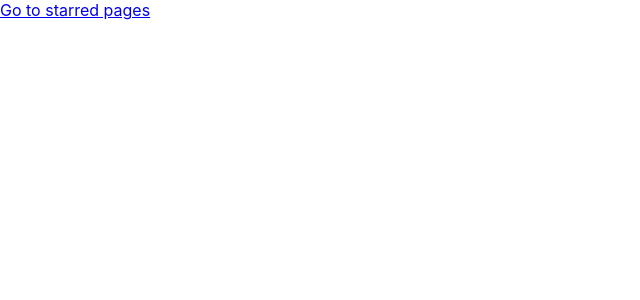
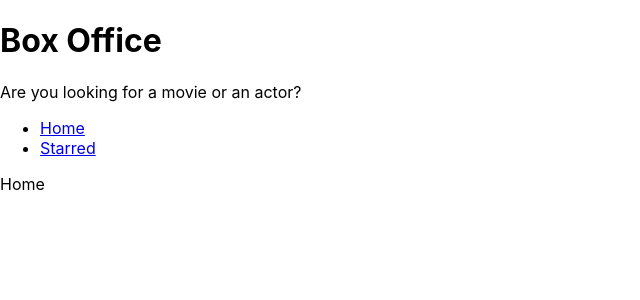
Before and after one commit to Kobidupadhaya/box-office-app, a React (Create React App) app: page / in a window 1280 px wide. Shown: the top 300 px of the page, without its empty margins (0-640 px from the left). Built offline with nearby package versions, Linux system fonts and the light colour scheme.

Commit message:
added navigation and shared layout for home and starred pages

```diff
--- a/src/App.jsx
+++ b/src/App.jsx
@@ -1,14 +1,15 @@
 import { BrowserRouter,Routes,Route } from "react-router-dom";
 import Home from "./pages/Home";
 import Starred from "./pages/Starred";
-
+import MainLayout from "./components/MainLayout";
 function App() {
   return (
     <BrowserRouter>
     <Routes>
-
+      <Route element={<MainLayout/>}>
       <Route path="/" element = { <Home/>}/>
       <Route path="/starred" element= {<Starred/>} />
+      </Route>
       <Route path = "*" element={<div>Not found </div>}/>
       {/*<Route path="/" element={<App />}>
         <Route index element={<Home />} />
--- /dev/null
+++ b/src/components/AppTitle.jsx
@@ -0,0 +1,11 @@
+export default  function AppTitle(props){
+    const {
+        title = "Box Office",subtitle ="Are you looking for a movie or an actor?",
+     } = props;
+  return(
+       <div>
+         <h1> {title}</h1>
+         <p> {subtitle}</p>
+        </div>
+     );
+    };
--- /dev/null
+++ b/src/components/MainLayout.jsx
@@ -0,0 +1,19 @@
+import {Outlet } from 'react-router-dom'
+import Navs from './Navs';
+import AppTitle from './AppTitle';
+
+const MainLayout = () => {
+
+
+return(
+   <div>
+        <AppTitle />
+     <Navs />
+
+
+
+     <Outlet />
+    </div>
+ );
+};
+export default MainLayout;
--- /dev/null
+++ b/src/components/Navs.jsx
@@ -0,0 +1,31 @@
+
+import { Link } from "react-router-dom";
+
+const LINKS =[{
+
+    text:'Home',
+    to: "/",
+},
+{
+    text:'Starred',
+    to: "/Starred",
+},
+
+];
+
+const Navs =() => {
+    return (
+    <div>
+        <ul>
+            {LINKS.map ((item => (
+               <li key={item.to}>
+
+                <Link to ={item.to}>{item.text}</Link>
+            </li>)
+          ) ) }
+        </ul>
+    </div>
+    );
+};
+
+export default Navs;
--- a/src/pages/Home.jsx
+++ b/src/pages/Home.jsx
@@ -1,10 +1,11 @@
-import { Link } from "react-router-dom";
+
 
 const  Home = () =>{
-return<div>
-<Link to="/starred"> Go to starred pages</Link>
-
+return (
+<div>
+Home
 </div>
+);
 };
 
 export default Home;
--- a/src/service-worker.js
+++ b/src/service-worker.js
@@ -1,4 +1,4 @@
-/* eslint-disable no-restricted-globals */
+/* eslint-disable  */
 
 // This service worker can be customized!
 // See https://developers.google.com/web/tools/workbox/modules
```
